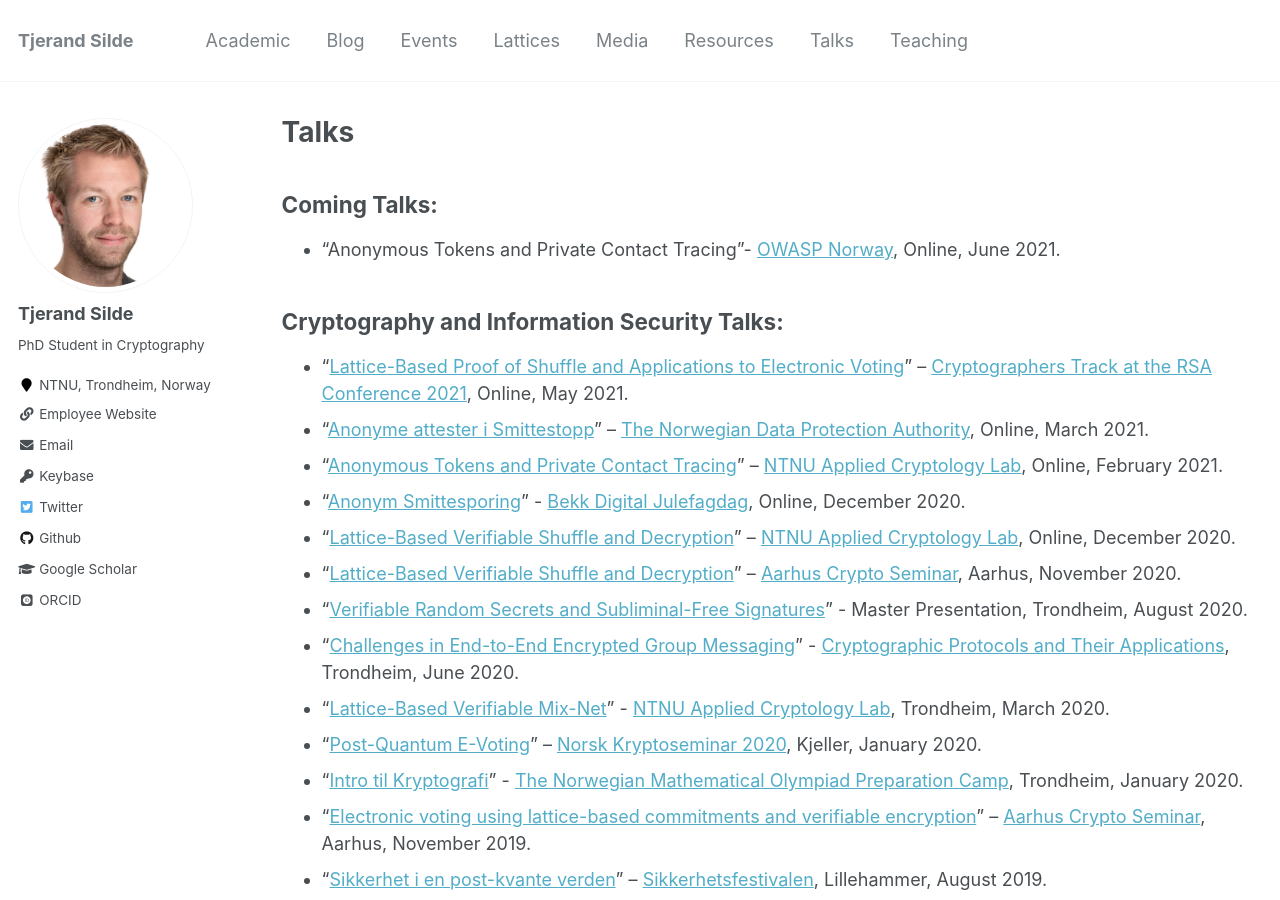
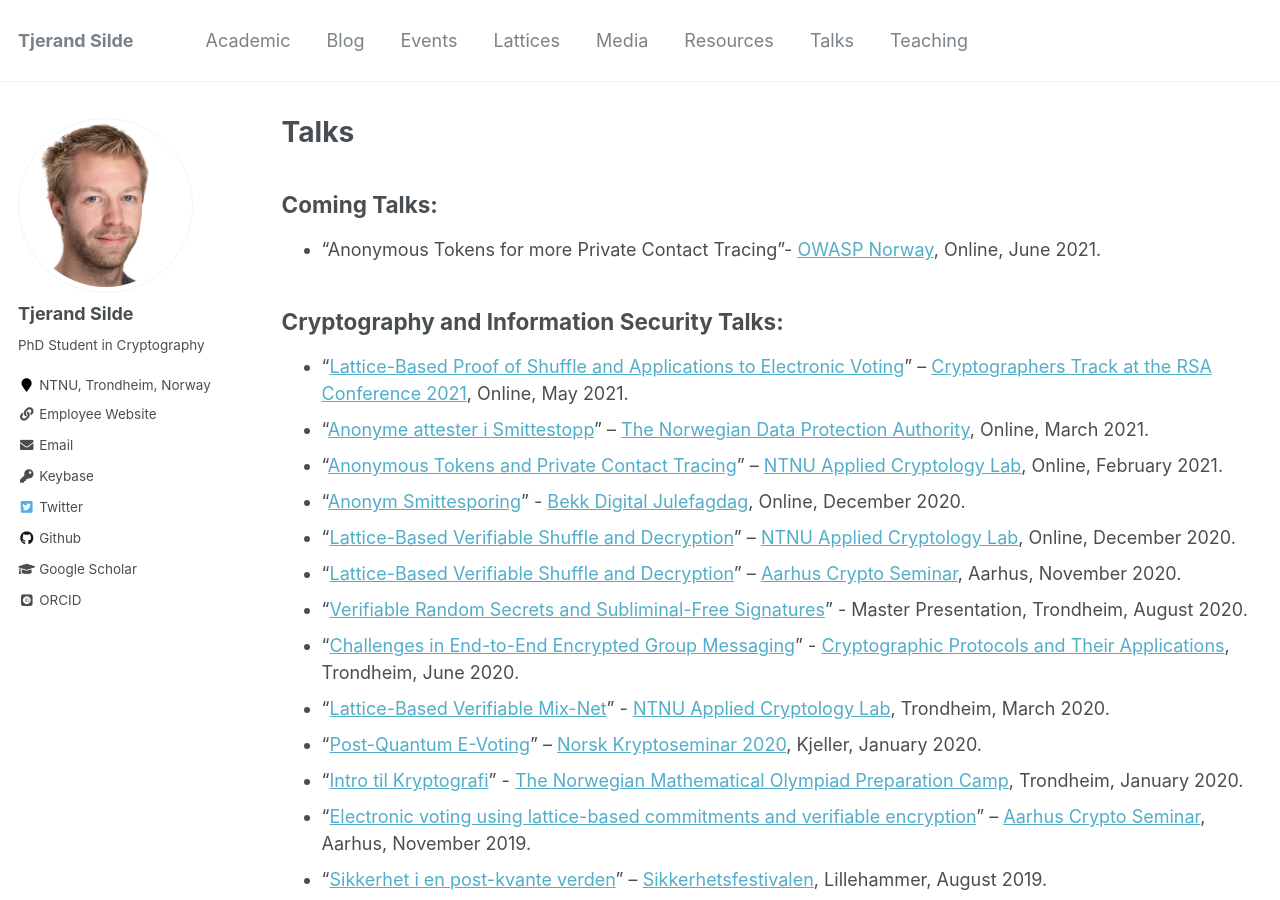
Before and after one commit to tjesi/tjesi.github.io, a Jekyll site: the page built from _pages/talks.md, in a window 1280 px wide and 900 px high. Built offline with Jekyll 4.4.1, drawn with Linux system fonts in a browser that asks for light colours; some web fonts are replaced.

Commit message:
Update talks.md

```diff
--- a/_pages/talks.md
+++ b/_pages/talks.md
@@ -7,7 +7,7 @@ author_profile: true
 
 ## Coming Talks:
 
-* "Anonymous Tokens and Private Contact Tracing"- [OWASP Norway](https://owasp.org/www-chapter-norway), Online, June 2021.
+* "Anonymous Tokens for more Private Contact Tracing"- [OWASP Norway](https://owasp.org/www-chapter-norway), Online, June 2021.
 
 ## Cryptography and Information Security Talks:
 
```
